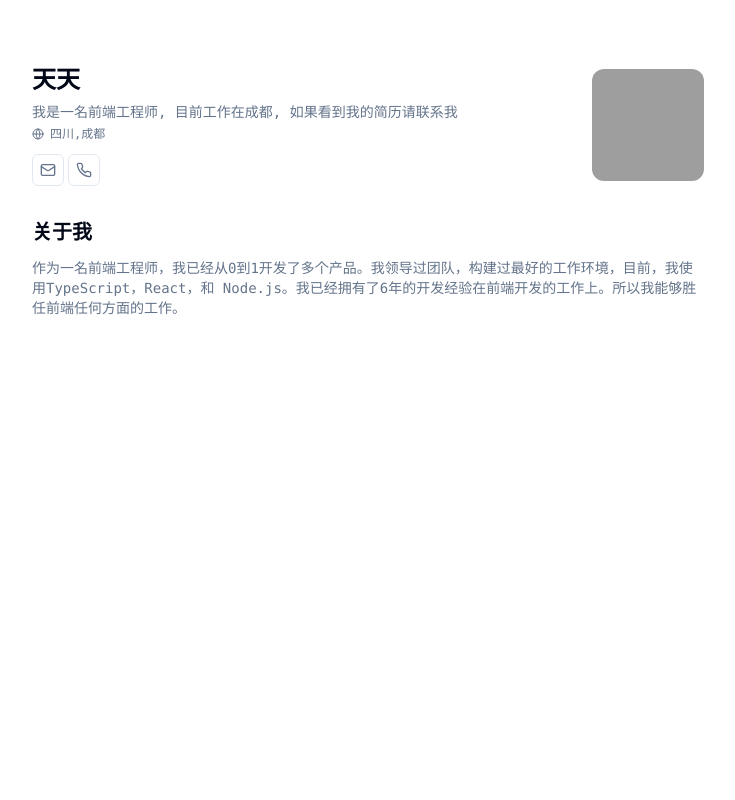
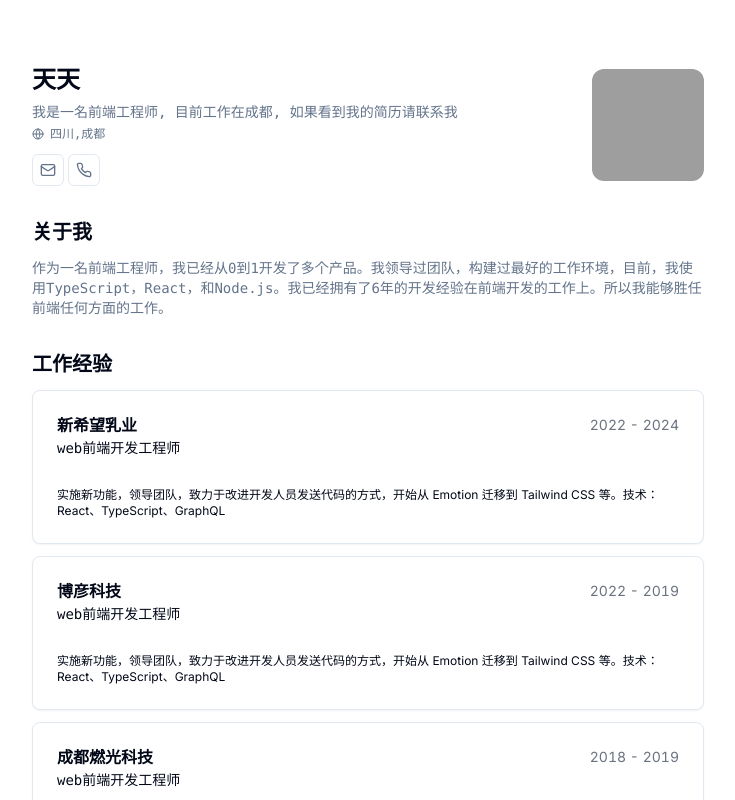
Before and after one commit to yikejason/cv, a Next.js app: page / in a window 1280 px wide. Shown: the top 800 px of the page, without its empty margins (272-1007 px from the left). Built offline with nearby package versions, Linux system fonts and the light colour scheme; grey boxes are pictures that could not be loaded.

Commit message:
added work Experience component

```diff
--- a/src/app/page.tsx
+++ b/src/app/page.tsx
@@ -2,6 +2,8 @@ import { Button } from "@/components/ui/button";
 import { MailIcon, PhoneIcon, GlobeIcon } from "lucide-react";
 import { Avatar, AvatarImage, AvatarFallback } from "@/components/ui/avatar";
 import { Section } from "@/components/ui/section";
+import { Card, CardHeader, CardContent } from "@/components/ui/card";
+import { MY_RESUME_DATA } from "@/data/my-resume-data";
 
 export default function Home() {
   return (
@@ -9,9 +11,9 @@ export default function Home() {
       <section className="mx-auto w-full max-w-2xl space-y-8 bg-white print:space-y-6">
         <div className="flex items-center justify-between">
           <div className="flex-1 space-y-1.5">
-            <h1 className="text-2xl font-bold">天天</h1>
+            <h1 className="text-2xl font-bold">{MY_RESUME_DATA.name}</h1>
             <p className="max-w-md text-pretty font-mono text-sm text-muted-foreground">
-              我是一名前端工程师, 目前工作在成都, 如果看到我的简历请联系我
+              {MY_RESUME_DATA.about}
             </p>
             <p className="max-w-md items-center text-pretty font-mono text-xs text-muted-foreground">
               <a
@@ -20,17 +22,17 @@ export default function Home() {
                 target="_blank"
               >
                 <GlobeIcon className="size-3" />
-                四川,成都
+                {MY_RESUME_DATA.location}
               </a>
             </p>
             <div className="flex gap-x-1 pt-1 font-mono text-sm text-muted-foreground print:hidden">
               <Button className="size-8" variant="outline" size="icon">
-                <a href={`mailto:18215513386@163.com`}>
+                <a href={`mailto:${MY_RESUME_DATA.email}`}>
                   <MailIcon className="size-4" />
                 </a>
               </Button>
               <Button className="size-8" variant="outline" size="icon" asChild>
-                <a href={`tel:18215513386`}>
+                <a href={`tel:${MY_RESUME_DATA.tel}`}>
                   <PhoneIcon className="size-4" />
                 </a>
               </Button>
@@ -38,16 +40,43 @@ export default function Home() {
           </div>
 
           <Avatar className="size-28">
-            <AvatarImage alt="jason" src="https://github.com/shadcn.png" />
-            <AvatarFallback>JA</AvatarFallback>
+            <AvatarImage alt="jason" src={MY_RESUME_DATA.avatarUrl} />
+            <AvatarFallback>{MY_RESUME_DATA.avatarInit}</AvatarFallback>
           </Avatar>
         </div>
         <Section>
           <h2 className="text-xl font-bold">关于我</h2>
           <p className="text-pretty font-mono text-sm text-muted-foreground">
-            作为一名前端工程师，我已经从0到1开发了多个产品。我领导过团队，构建过最好的工作环境，目前，我使用TypeScript，React，和
-            Node.js。我已经拥有了6年的开发经验在前端开发的工作上。所以我能够胜任前端任何方面的工作。
+            {MY_RESUME_DATA.summary}
           </p>
+        </Section>
+        <Section>
+          <h2 className="text-xl font-bold">工作经验</h2>
+          {MY_RESUME_DATA.workExperience.map((work) => {
+            return (
+              <Card key={work.company}>
+                <CardHeader>
+                  <div className="flex items-center justify-between gap-x-2 text-base">
+                    <h3 className="inline-flex items-center justify-center gap-x-1 font-semibold leading-none">
+                      <a className="hover:underline" href={work.link}>
+                        {work.company}
+                      </a>
+                    </h3>
+                    <div className="text-sm tabular-nums text-gray-500">
+                      {work.start} - {work.end}
+                    </div>
+                  </div>
+
+                  <h4 className="font-mono text-sm leading-none">
+                    {work.title}
+                  </h4>
+                </CardHeader>
+                <CardContent className="mt-2 text-xs">
+                  {work.description}
+                </CardContent>
+              </Card>
+            );
+          })}
         </Section>
       </section>
     </main>
--- /dev/null
+++ b/src/components/ui/card.tsx
@@ -0,0 +1,79 @@
+import * as React from "react"
+
+import { cn } from "@/lib/utils"
+
+const Card = React.forwardRef<
+  HTMLDivElement,
+  React.HTMLAttributes<HTMLDivElement>
+>(({ className, ...props }, ref) => (
+  <div
+    ref={ref}
+    className={cn(
+      "rounded-lg border bg-card text-card-foreground shadow-sm",
+      className
+    )}
+    {...props}
+  />
+))
+Card.displayName = "Card"
+
+const CardHeader = React.forwardRef<
+  HTMLDivElement,
+  React.HTMLAttributes<HTMLDivElement>
+>(({ className, ...props }, ref) => (
+  <div
+    ref={ref}
+    className={cn("flex flex-col space-y-1.5 p-6", className)}
+    {...props}
+  />
+))
+CardHeader.displayName = "CardHeader"
+
+const CardTitle = React.forwardRef<
+  HTMLParagraphElement,
+  React.HTMLAttributes<HTMLHeadingElement>
+>(({ className, ...props }, ref) => (
+  <h3
+    ref={ref}
+    className={cn(
+      "text-2xl font-semibold leading-none tracking-tight",
+      className
+    )}
+    {...props}
+  />
+))
+CardTitle.displayName = "CardTitle"
+
+const CardDescription = React.forwardRef<
+  HTMLParagraphElement,
+  React.HTMLAttributes<HTMLParagraphElement>
+>(({ className, ...props }, ref) => (
+  <p
+    ref={ref}
+    className={cn("text-sm text-muted-foreground", className)}
+    {...props}
+  />
+))
+CardDescription.displayName = "CardDescription"
+
+const CardContent = React.forwardRef<
+  HTMLDivElement,
+  React.HTMLAttributes<HTMLDivElement>
+>(({ className, ...props }, ref) => (
+  <div ref={ref} className={cn("p-6 pt-0", className)} {...props} />
+))
+CardContent.displayName = "CardContent"
+
+const CardFooter = React.forwardRef<
+  HTMLDivElement,
+  React.HTMLAttributes<HTMLDivElement>
+>(({ className, ...props }, ref) => (
+  <div
+    ref={ref}
+    className={cn("flex items-center p-6 pt-0", className)}
+    {...props}
+  />
+))
+CardFooter.displayName = "CardFooter"
+
+export { Card, CardHeader, CardFooter, CardTitle, CardDescription, CardContent }
--- a/src/data/my-resume-data.tsx
+++ b/src/data/my-resume-data.tsx
@@ -1,4 +1,49 @@
 export const MY_RESUME_DATA = {
   name: "天天",
   about: "我是一名前端工程师, 目前工作在成都, 如果看到我的简历请联系我",
+  location: "四川,成都",
+  email: "18215513386@163.com",
+  tel: "18215513386",
+  avatarUrl: "https://github.com/shadcn.png",
+  avatarInit: "JA",
+  summary:
+    "作为一名前端工程师，我已经从0到1开发了多个产品。我领导过团队，构建过最好的工作环境，目前，我使用TypeScript，React，和Node.js。我已经拥有了6年的开发经验在前端开发的工作上。所以我能够胜任前端任何方面的工作。",
+  workExperience: [
+    {
+      company: "新希望乳业",
+      link: "https://www.newhopedairy.cn",
+      title: "web前端开发工程师",
+      start: "2022",
+      end: "2024",
+      description:
+        "实施新功能，领导团队，致力于改进开发人员发送代码的方式，开始从 Emotion 迁移到 Tailwind CSS 等。技术： React、TypeScript、GraphQL",
+    },
+    {
+      company: "博彦科技",
+      link: "https://www.newhopedairy.cn",
+      title: "web前端开发工程师",
+      start: "2022",
+      end: "2019",
+      description:
+        "实施新功能，领导团队，致力于改进开发人员发送代码的方式，开始从 Emotion 迁移到 Tailwind CSS 等。技术： React、TypeScript、GraphQL",
+    },
+    {
+      company: "成都燃光科技",
+      link: "https://www.newhopedairy.cn",
+      title: "web前端开发工程师",
+      start: "2018",
+      end: "2019",
+      description:
+        "实施新功能，领导团队，致力于改进开发人员发送代码的方式，开始从 Emotion 迁移到 Tailwind CSS 等。技术： React、TypeScript、GraphQL",
+    },
+    {
+      company: "成都福豆科技",
+      link: "https://www.newhopedairy.cn",
+      title: "web前端开发工程师",
+      start: "2017",
+      end: "2018",
+      description:
+        "实施新功能，领导团队，致力于改进开发人员发送代码的方式，开始从 Emotion 迁移到 Tailwind CSS 等。技术： React、TypeScript、GraphQL",
+    },
+  ],
 };
```
